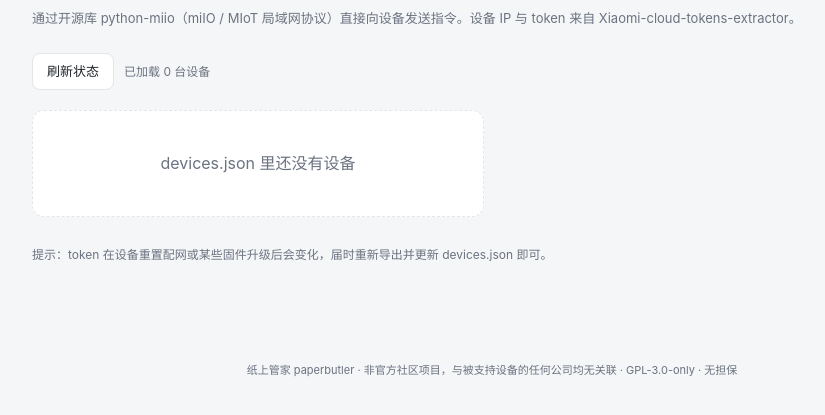
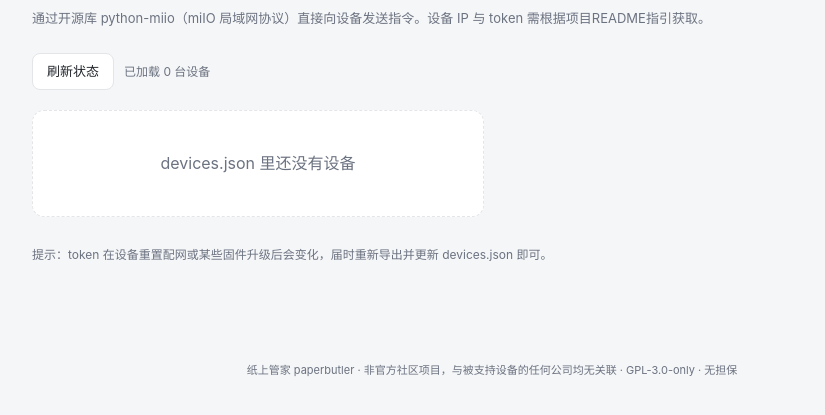
Before and after one commit to mrfoxMRW/paperbutler, a Flask app: page / in a window 1280 px wide. Shown: the part 67-482 px from the top of the page, without its empty margins (148-973 px from the left). Run offline with Flask 3, Linux system fonts and the light colour scheme; data that the repository does not hold is empty.

Commit message:
Update index.html
edit

```diff
--- a/templates/index.html
+++ b/templates/index.html
@@ -114,7 +114,7 @@
     <h1>纸上管家 · 设备控制台</h1>
     <span class="badge">局域网直连 · 不走云端</span>
   </header>
-  <p class="sub">通过开源库 python-miio（miIO / MIoT 局域网协议）直接向设备发送指令。设备 IP 与 token 来自 Xiaomi-cloud-tokens-extractor。</p>
+  <p class="sub">通过开源库 python-miio（miIO 局域网协议）直接向设备发送指令。设备 IP 与 token 需根据项目README指引获取。</p>
 
   <div class="bar">
     <button class="refresh" onclick="loadDevices()">刷新状态</button>
```
